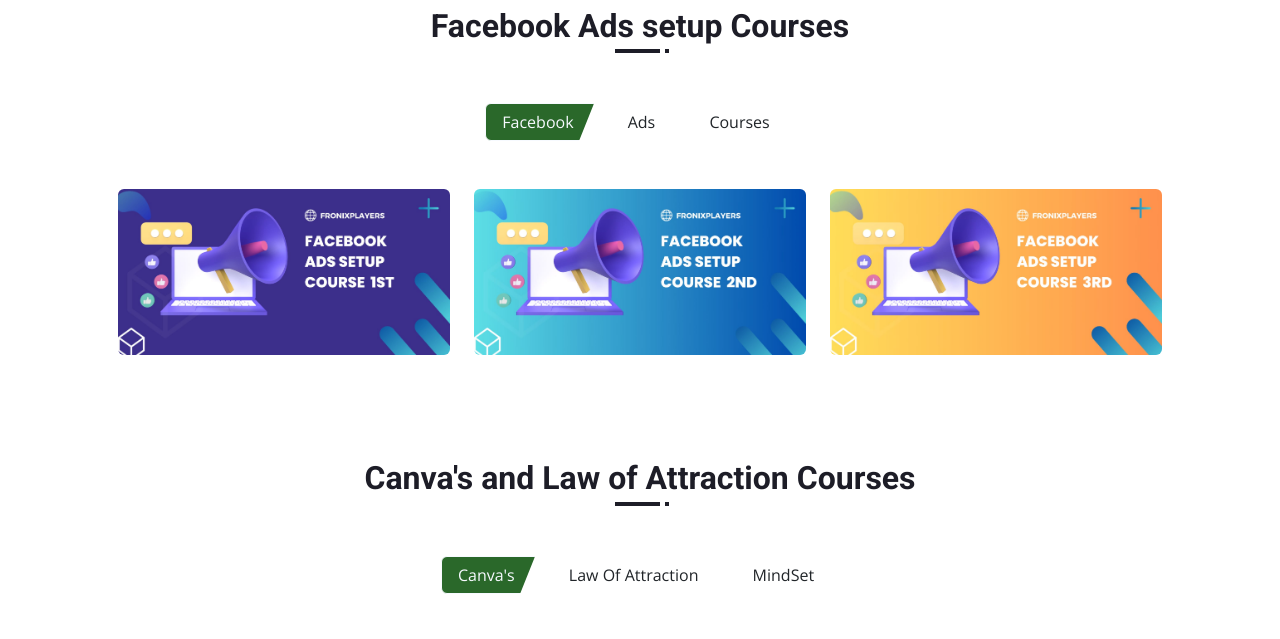
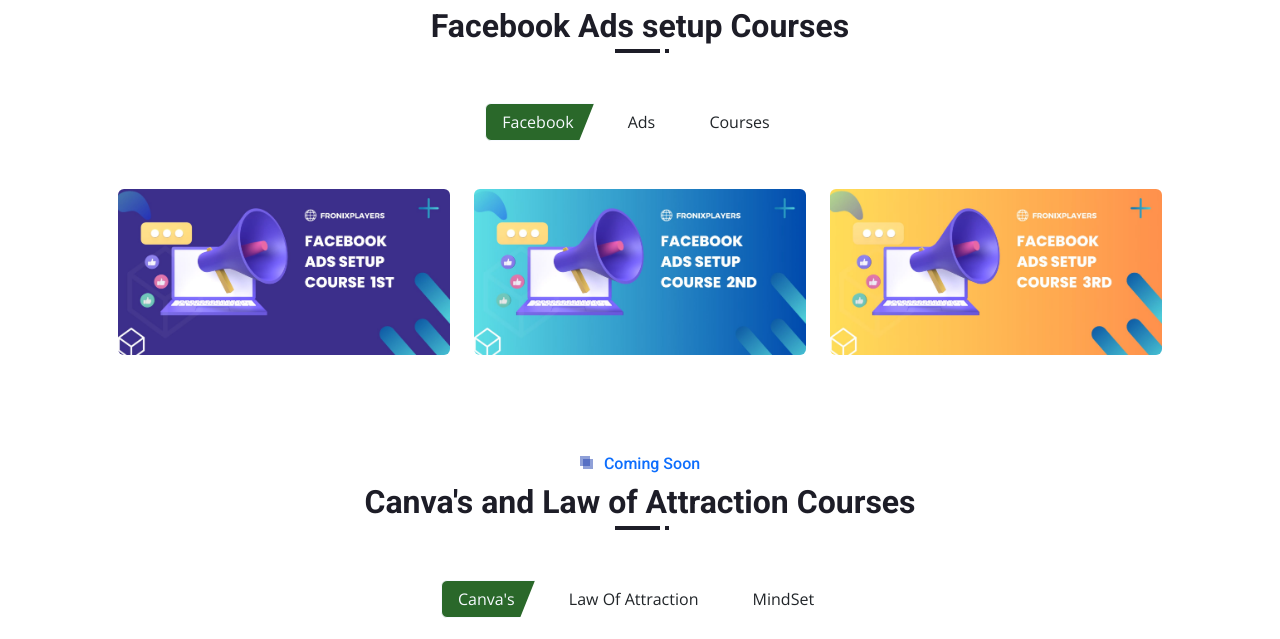
Before and after one commit to Fronixplayers/testing, a plain HTML site: page courses.html in a window 1280 px wide. Shown: the part 130-769 px from the top of the page. Drawn offline with nearby package versions, Linux system fonts and the light colour scheme.

Commit message:
secondcommit

```diff
--- a/courses.html
+++ b/courses.html
@@ -188,6 +188,7 @@
 <div class="container-xxl py-5">
   <div class="container px-lg-5">
       <div class="section-title position-relative text-center mb-5 pb-2 wow fadeInUp" data-wow-delay="0.1s">
+        <h6 class="position-relative d-inline text-primary ps-4">Coming Soon</h6>
           <h2 class="mt-2">Canva's and Law of Attraction Courses</h2>
       </div>
       <div class="row mt-n2 wow fadeInUp" data-wow-delay="0.1s">
```
